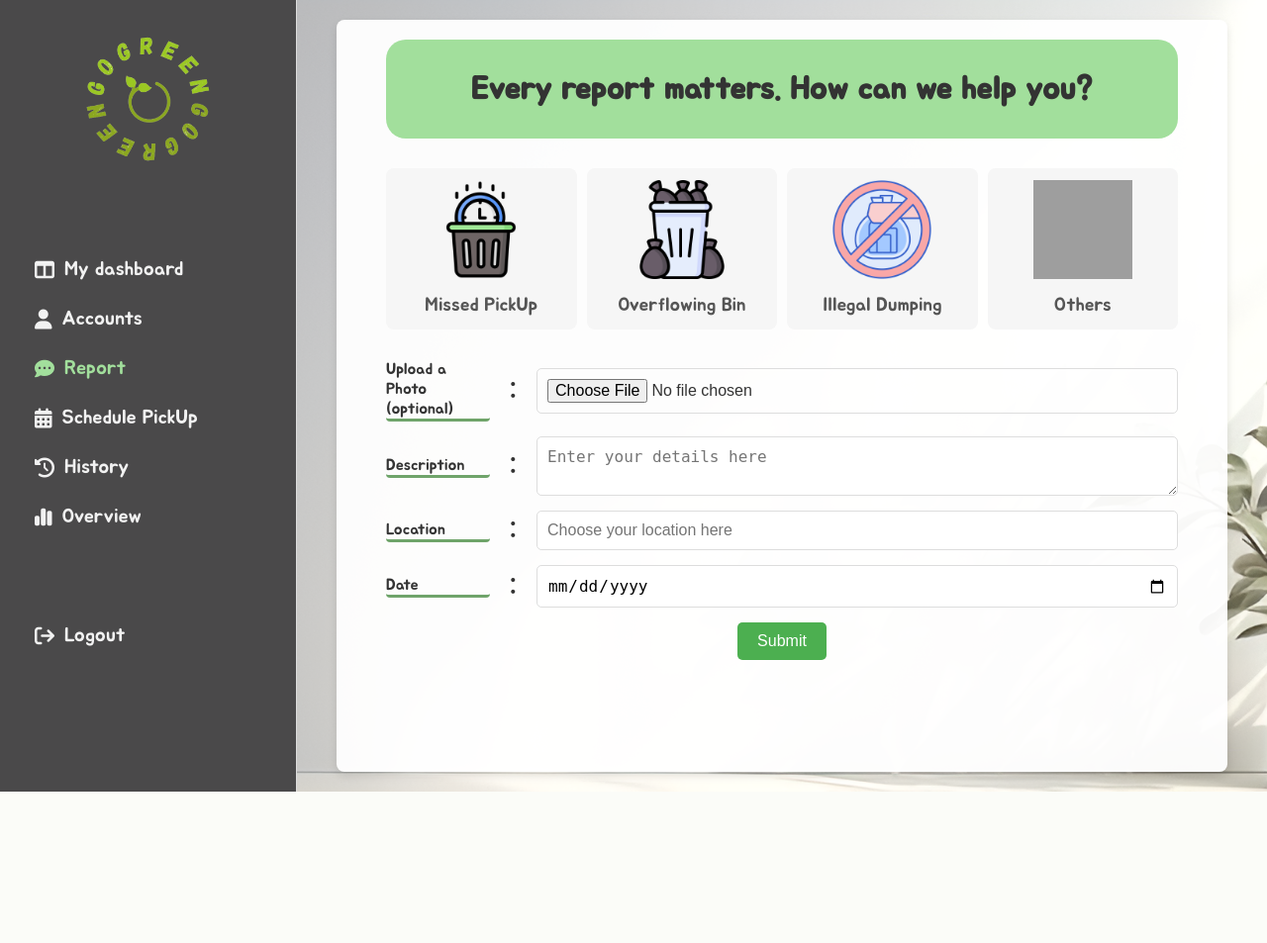
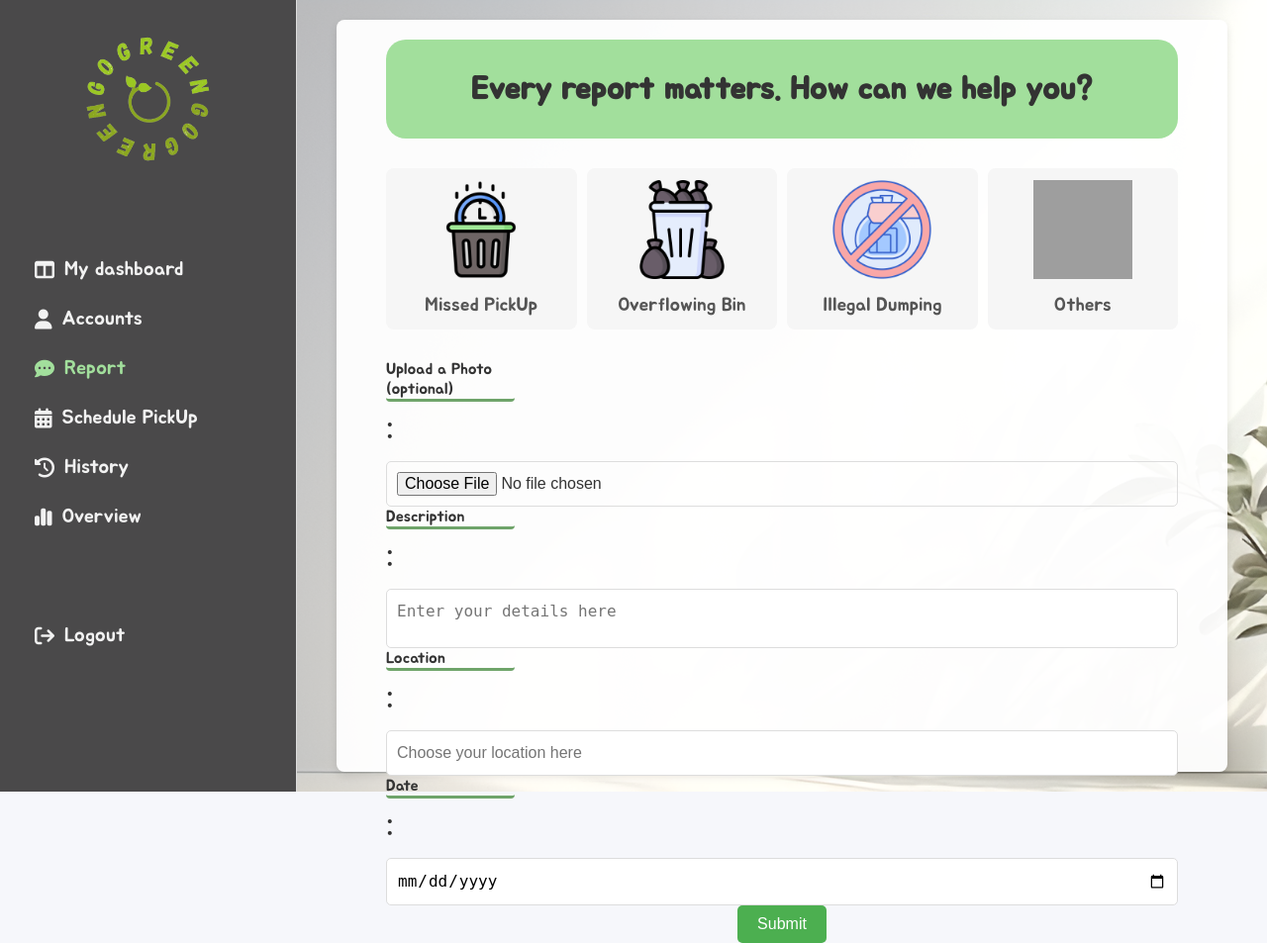
Before and after one commit to MoeBacon/BIT216---GoGreen, a PHP site: page /BIT216/reportIssue.php in a window 1280 px wide. Shown: the whole page at 99% size. Before the commit the page ends 800 px from the top, so only its background shows below. Run offline with PHP 8.4, Linux system fonts and the light colour scheme; some libraries are stand-ins or nearby versions; grey boxes are pictures that could not be loaded.

Commit message:
slight edit cause ugly

```diff
--- a/BIT216/css/reportIssue.css
+++ b/BIT216/css/reportIssue.css
@@ -613,29 +613,29 @@ body {
 }
 
 .input-container {
-    position: relative;
-    margin-bottom: 15px;
     display: flex;
-    align-items: center;
+    flex-direction: column;
+    gap: 10px;
 }
 
 .input-container input,
 .input-container textarea,
-.input-container select{
+.input-container select {
     width: 100%;
     padding: 10px;
     font-size: 1rem;
     border: 1px solid #ddd;
     border-radius: 5px;
+    box-sizing: border-box;
+    margin: 0;
+    line-height: 1.5;
 }
 
-.input-container textarea{
+.input-container textarea {
     height: 60px;
     max-height: 60px;
     min-height: 60px;
-    width: 100%;
-    max-width: 900px;
-
+    resize: none;
 }
 
 
--- a/BIT216/reportIssue.php
+++ b/BIT216/reportIssue.php
@@ -54,7 +54,7 @@
             <div class="input-container">
                 <label for="description">Description</label>
                 <span class="semi">:</span>
-                <textarea type="text" id="description" placeholder="Enter your details here"></textarea>
+                <textarea type="text" id="description" placeholder="Enter your details here" oninput="autoExpand(this)"></textarea>
             </div>
 
             <div class="input-container">
@@ -236,6 +236,13 @@
     });
 </script>
 
+<script>
+    function autoExpand(textarea) {
+        textarea.style.height = "auto"; // Reset the height to auto to recalculate
+        textarea.style.height = textarea.scrollHeight + "px"; // Set it to the new height
+}
+</script>
+
 
 </body>
 </html>
```
